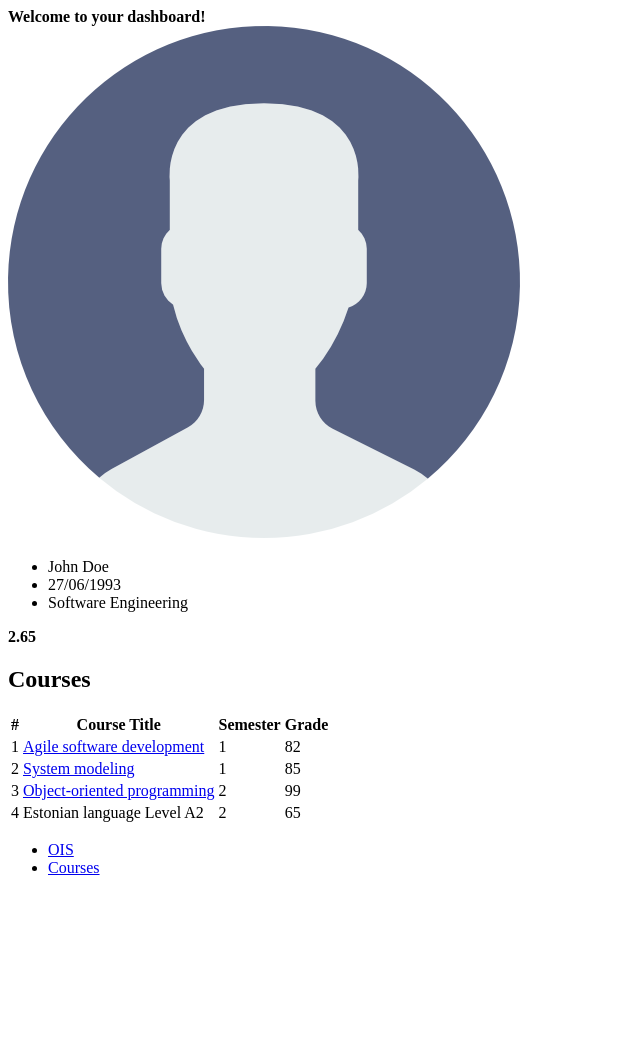
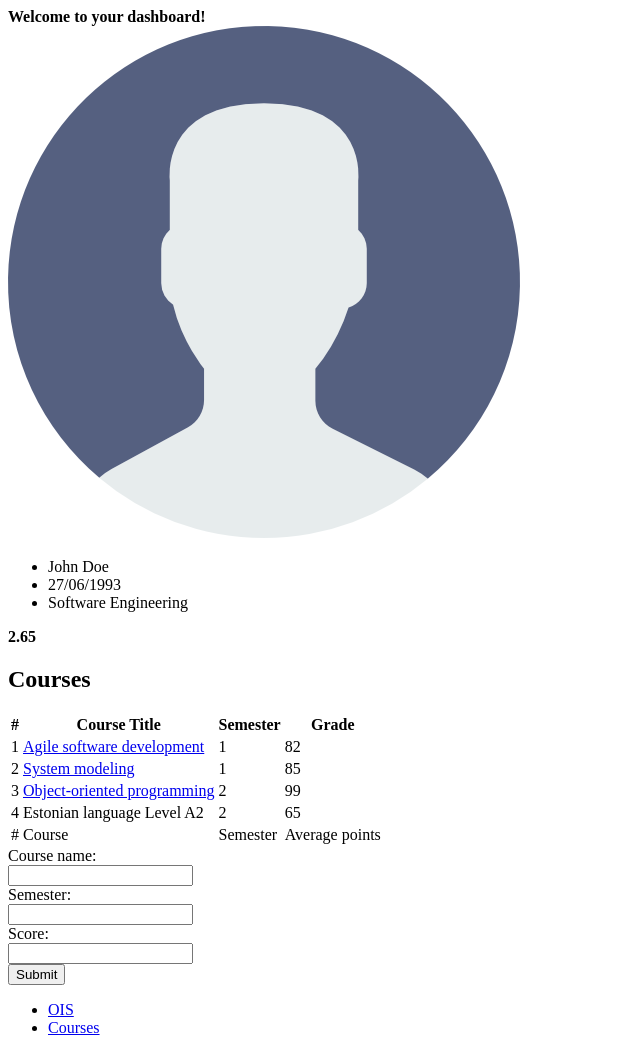
Before and after one commit to JoosepKaimre/WebApplicationDevelopment, a plain HTML site: page index.html in a window 1280 px wide. Shown: the whole page, without its empty margins (0-640 px from the left). Before the commit the page ends 893 px from the top, so only its background shows below. Drawn offline with Linux system fonts and the light colour scheme.

Commit message:
Form for adding added

```diff
--- a/index.html
+++ b/index.html
@@ -70,7 +70,22 @@
             <td>65</td>
         </tr>
         </tbody>
+        <tfoot>
+        <tr>
+            <td>#</td>
+            <td>Course</td>
+            <td>Semester</td>
+            <td>Average points</td>
+        </tr>
+        </tfoot>
+
     </table>
+    <form>
+        Course name: <br><input type="text" name="crse"><br>
+        Semester: <br><input type="text" name="sem"><br>
+        Score: <br><input type="text" name ="score"><br>
+        <input type="submit" value="Submit">
+    </form>
 
 </section>
 
```
